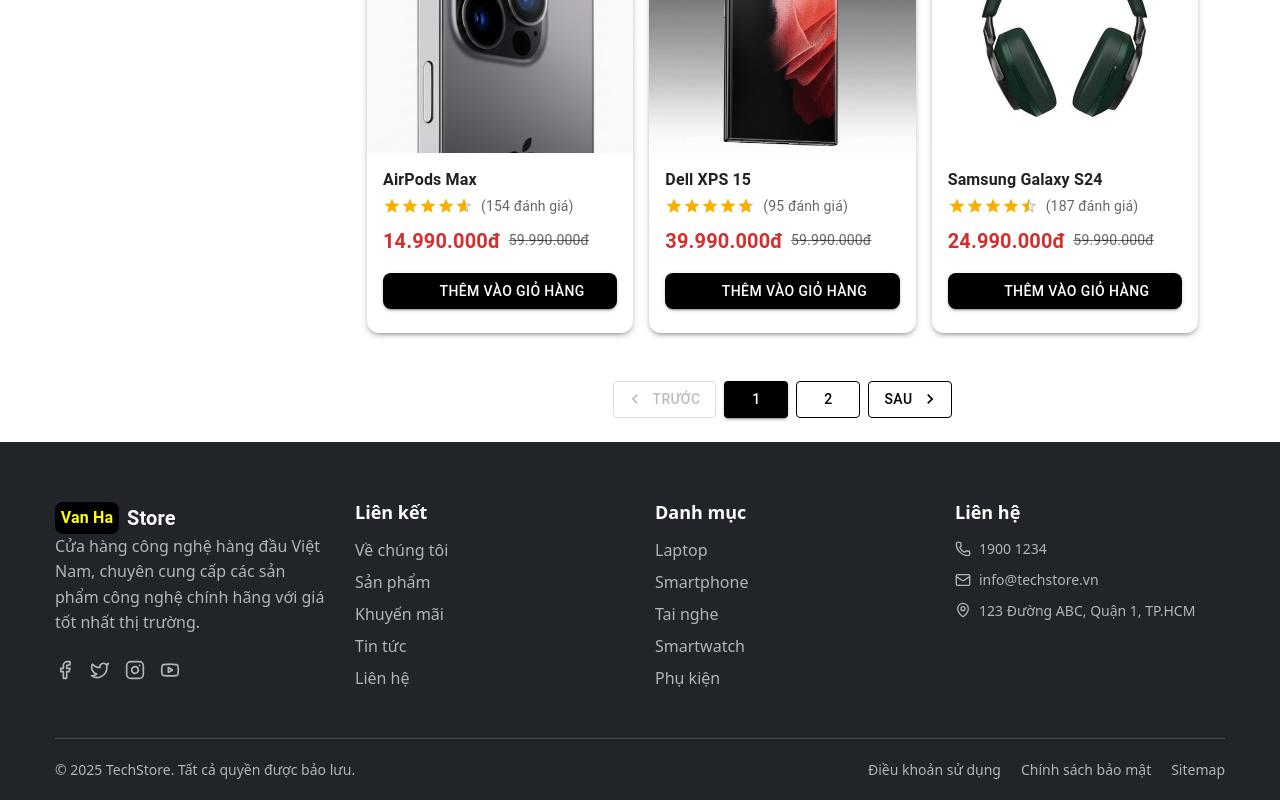
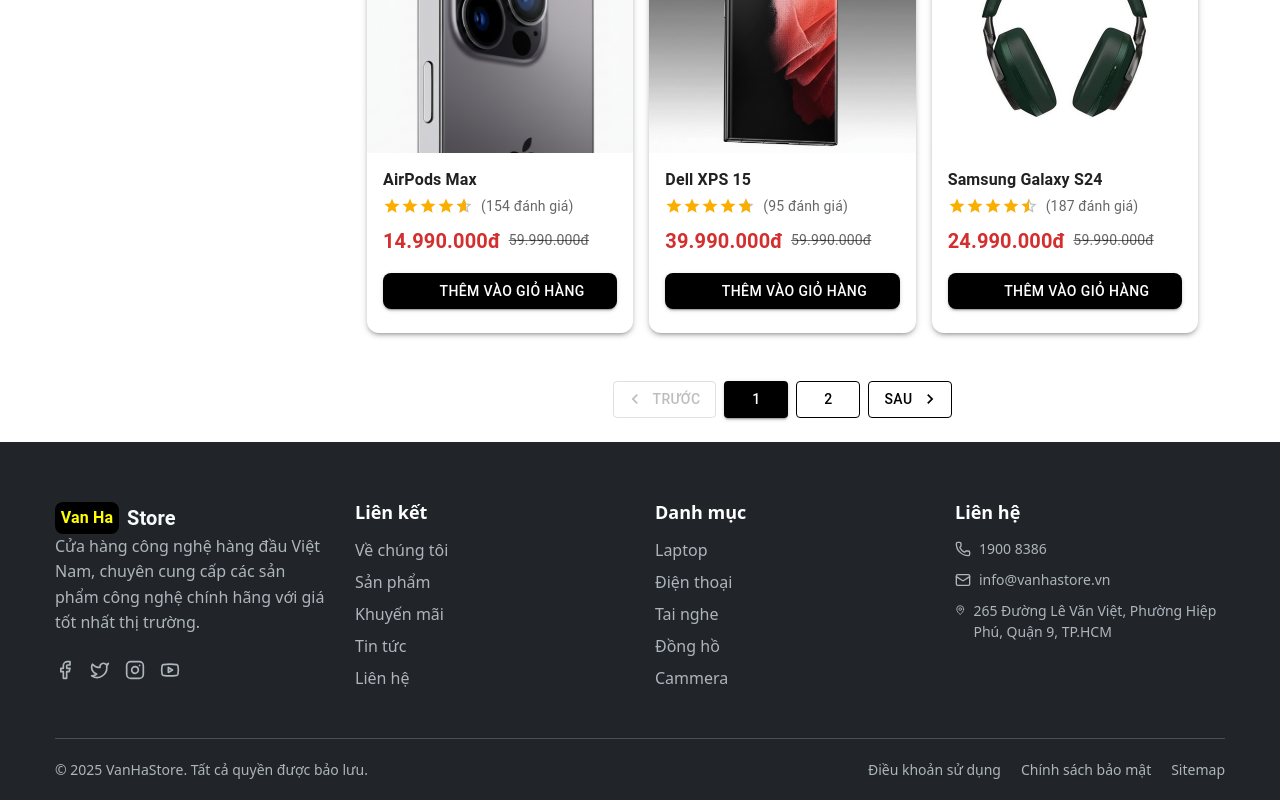
Before and after one commit to mmD8984/ui_store, a React (Vite) app: page /products in a window 1280 px wide. Shown: the part 810-1610 px from the top of the page. Built offline with nearby package versions, Linux system fonts and the light colour scheme; no server answers; some icons are missing.

Commit message:
Fix Footer, Header(+ProductsPage)

```diff
--- a/src/common/Footer.tsx
+++ b/src/common/Footer.tsx
@@ -1,5 +1,4 @@
 import { FacebookIcon, TwitterIcon, InstagramIcon, YoutubeIcon, Mail, Phone, MapPin } from "lucide-react"
-import logo from "../assets/images/logo.png";
 import {Box, Typography} from "@mui/material";
 import React from "react";
 import {Link} from "react-router-dom";
@@ -40,23 +39,10 @@
                             style={{fontWeight: "bold", marginBottom: "15px", fontSize: "18px",}}>
                             Liên kết
                         </h5>
-                        <ul
-                            style={{
-                                listStyle: "none",
-                                padding: 0,
-                                margin: 0,
-                            }}
-                        >
+                        <ul style={{listStyle: "none", padding: 0, margin: 0,}}>
                             {["Về chúng tôi", "Sản phẩm", "Khuyến mãi", "Tin tức", "Liên hệ"].map((item, index) => (
                                 <li key={index} style={{ marginBottom: "8px" }}>
-                                    <a
-                                        href="#"
-                                        style={{
-                                            color: "#adb5bd",
-                                            textDecoration: "none",
-                                            transition: "color 0.2s ease",
-                                        }}
-                                    >
+                                    <a href="#" style={{color: "#adb5bd", textDecoration: "none", transition: "color 0.2s ease",}}>
                                         {item}
                                     </a>
                                 </li>
@@ -66,32 +52,13 @@
 
                     {/* Categories */}
                     <div>
-                        <h5
-                            style={{
-                                fontWeight: "bold",
-                                marginBottom: "15px",
-                                fontSize: "18px",
-                            }}
-                        >
+                        <h5 style={{fontWeight: "bold", marginBottom: "15px", fontSize: "18px",}}>
                             Danh mục
                         </h5>
-                        <ul
-                            style={{
-                                listStyle: "none",
-                                padding: 0,
-                                margin: 0,
-                            }}
-                        >
-                            {["Laptop", "Smartphone", "Tai nghe", "Smartwatch", "Phụ kiện"].map((item, index) => (
+                        <ul style={{listStyle: "none", padding: 0, margin: 0,}}>
+                            {["Laptop", "Điện thoại", "Tai nghe", "Đồng hồ", "Cammera"].map((item, index) => (
                                 <li key={index} style={{ marginBottom: "8px" }}>
-                                    <a
-                                        href="#"
-                                        style={{
-                                            color: "#adb5bd",
-                                            textDecoration: "none",
-                                            transition: "color 0.2s ease",
-                                        }}
-                                    >
+                                    <a href="#" style={{color: "#adb5bd", textDecoration: "none", transition: "color 0.2s ease",}}>
                                         {item}
                                     </a>
                                 </li>
@@ -101,90 +68,33 @@
 
                     {/* Contact */}
                     <div>
-                        <h5
-                            style={{
-                                fontWeight: "bold",
-                                marginBottom: "15px",
-                                fontSize: "18px",
-                            }}
-                        >
+                        <h5 style={{fontWeight: "bold", marginBottom: "15px", fontSize: "18px",}}>
                             Liên hệ
                         </h5>
-                        <ul
-                            style={{
-                                listStyle: "none",
-                                padding: 0,
-                                margin: 0,
-                            }}
-                        >
-                            <li
-                                style={{
-                                    marginBottom: "10px",
-                                    display: "flex",
-                                    alignItems: "center",
-                                    gap: "8px",
-                                }}
-                            >
+                        <ul style={{listStyle: "none", padding: 0, margin: 0,}}>
+                            <li style={{marginBottom: "10px", display: "flex", alignItems: "center", gap: "8px",}}>
                                 <Phone style={{ width: "16px", height: "16px", color: "#adb5bd" }} />
-                                <span style={{ color: "#adb5bd", fontSize: "14px" }}>1900 1234</span>
+                                <span style={{ color: "#adb5bd", fontSize: "14px" }}>1900 8386</span>
                             </li>
-                            <li
-                                style={{
-                                    marginBottom: "10px",
-                                    display: "flex",
-                                    alignItems: "center",
-                                    gap: "8px",
-                                }}
-                            >
+                            <li style={{marginBottom: "10px", display: "flex", alignItems: "center", gap: "8px",}}>
                                 <Mail style={{ width: "16px", height: "16px", color: "#adb5bd" }} />
-                                <span style={{ color: "#adb5bd", fontSize: "14px" }}>info@techstore.vn</span>
+                                <span style={{ color: "#adb5bd", fontSize: "14px" }}>info@vanhastore.vn</span>
                             </li>
-                            <li
-                                style={{
-                                    display: "flex",
-                                    alignItems: "flex-start",
-                                    gap: "8px",
-                                }}
-                            >
+                            <li style={{display: "flex", alignItems: "flex-start", gap: "8px",}}>
                                 <MapPin style={{ width: "16px", height: "16px", color: "#adb5bd", marginTop: "2px" }} />
-                                <span style={{ color: "#adb5bd", fontSize: "14px" }}>123 Đường ABC, Quận 1, TP.HCM</span>
+                                <span style={{ color: "#adb5bd", fontSize: "14px" }}>265 Đường Lê Văn Việt, Phường Hiệp Phú, Quận 9, TP.HCM</span>
                             </li>
                         </ul>
                     </div>
                 </div>
 
-                <div
-                    style={{
-                        borderTop: "1px solid #495057",
-                        paddingTop: "20px",
-                        display: "flex",
-                        justifyContent: "space-between",
-                        alignItems: "center",
-                        flexWrap: "wrap",
-                        gap: "15px",
-                    }}
-                >
-                    <p
-                        style={{
-                            color: "#adb5bd",
-                            fontSize: "14px",
-                            margin: 0,
-                        }}
-                    >
-                        © 2025 TechStore. Tất cả quyền được bảo lưu.
+                <div style={{borderTop: "1px solid #495057", paddingTop: "20px", display: "flex", justifyContent: "space-between", alignItems: "center", flexWrap: "wrap", gap: "15px",}}>
+                    <p style={{color: "#adb5bd", fontSize: "14px", margin: 0,}}>
+                        © 2025 VanHaStore. Tất cả quyền được bảo lưu.
                     </p>
                     <div style={{ display: "flex", gap: "20px" }}>
                         {["Điều khoản sử dụng", "Chính sách bảo mật", "Sitemap"].map((item, index) => (
-                            <a
-                                key={index}
-                                href="#"
-                                style={{
-                                    color: "#adb5bd",
-                                    textDecoration: "none",
-                                    fontSize: "14px",
-                                    transition: "color 0.2s ease",
-                                }}
-                            >
+                            <a key={index} href="#" style={{color: "#adb5bd", textDecoration: "none", fontSize: "14px", transition: "color 0.2s ease",}}>
                                 {item}
                             </a>
                         ))}
--- a/src/pages/ProductsPage.tsx
+++ b/src/pages/ProductsPage.tsx
@@ -4,6 +4,8 @@
 
 import { Typography,} from "@mui/material";
 import {Link} from "react-router-dom";
+import { useSearchParams } from "react-router-dom";
+import { useEffect } from "react";
 
 import Breadcrumbs from "@/components/products/Breadcrumbs.tsx";
 import Filters from "@/components/products/Filters.tsx";
@@ -19,21 +21,29 @@
 import taingheblt from "../assets/images/tai-nghe-chup-tai-bowers-wilkins-px8.jpg";
 
 const allProducts = [
-    { id: 1, name: 'MacBook Pro 16"', price: 45900000, originalPrice: 59990000, category: "Laptop", image: macbookpro, rating: 4.8, reviews: 128 },
+    { id: 1, name: 'MacBook Pro 16"', price: 45900000, originalPrice: 59990000, category: "Tai nghe", image: macbookpro, rating: 4.8, reviews: 128 },
     { id: 2, name: "iPhone 15 Pro", price: 29990000, originalPrice: 59990000, category: "Điện thoại", image: ip15promax, rating: 4.9, reviews: 256 },
-    { id: 3, name: "iPad Air", price: 18990000, originalPrice: 59990000, category: "Máy tính bảng", image: s24ultra, rating: 4.7, reviews: 89 },
-    { id: 4, name: "AirPods Max", price: 14990000, originalPrice: 59990000, category: "Phụ kiện", image: ip15promax, rating: 4.6, reviews: 154 },
+    { id: 3, name: "iPad Air", price: 18990000, originalPrice: 59990000, category: "Đồng hồ", image: s24ultra, rating: 4.7, reviews: 89 },
+    { id: 4, name: "AirPods Max", price: 14990000, originalPrice: 59990000, category: "Camera", image: ip15promax, rating: 4.6, reviews: 154 },
     { id: 5, name: "Dell XPS 15", price: 39990000, originalPrice: 59990000, category: "Laptop", image: s24ultra, rating: 4.7, reviews: 95 },
     { id: 6, name: "Samsung Galaxy S24", price: 24990000, originalPrice: 59990000, category: "Điện thoại", image: taingheblt, rating: 4.5, reviews: 187 },
-    { id: 7, name: "Samsung Tab S9", price: 16990000, originalPrice: 59990000, category: "Máy tính bảng", image: macbookpro, rating: 4.4, reviews: 67 },
-    { id: 8, name: "Sony WH-1000XM5", price: 8990000, originalPrice: 59990000, category: "Phụ kiện", image: donghori, rating: 4.8, reviews: 203 },
-    { id: 9, name: "Lenovo ThinkPad", price: 35990000, originalPrice: 59990000, category: "Laptop", image: dellxps13, rating: 4.6, reviews: 112 },
+    { id: 7, name: "Samsung Tab S9", price: 16990000, originalPrice: 59990000, category: "Đồng hồ", image: macbookpro, rating: 4.4, reviews: 67 },
+    { id: 8, name: "Sony WH-1000XM5", price: 8990000, originalPrice: 59990000, category: "Camera", image: donghori, rating: 4.8, reviews: 203 },
+    { id: 9, name: "Lenovo ThinkPad", price: 35990000, originalPrice: 59990000, category: "Tai nghe", image: dellxps13, rating: 4.6, reviews: 112 },
     { id: 10, name: "Google Pixel 8", price: 22990000, originalPrice: 59990000, category: "Điện thoại", image: dellxps13, rating: 4.7, reviews: 176 },
-    { id: 11, name: "Apple Watch Ultra", price: 12990000, originalPrice: 59990000, category: "Laptop", image: donghori, rating: 4.9, reviews: 234 },
+    { id: 11, name: "Apple Watch Ultra", price: 12990000, originalPrice: 59990000, category: "Tai nghe", image: donghori, rating: 4.9, reviews: 234 },
     { id: 12, name: "ASUS ROG Gaming Laptop", price: 55990000, originalPrice: 59990000, category: "Laptop", image: taingheblt, rating: 4.8, reviews: 145 },
 ];
 
-const categories = ["Tất cả", "Laptop", "Điện thoại", "Máy tính bảng", "Phụ kiện"];
+const categories = ["Tất cả", "Laptop", "Điện thoại", "Tai nghe", "Đồng hồ", "Camera"];
+
+const categoryMap: Record<string, string> = {
+    laptops: "Laptop",
+    smartphones: "Điện thoại",
+    earphones: "Tai nghe",
+    wristwatch: "Đồng hồ",
+    camera: "Camera",
+};
 
 const sortOptions = [
     { label: "Mới nhất", value: "newest" },
@@ -43,10 +53,18 @@
 ];
 
 const ProductsPage = () => {
+    const [searchParams] = useSearchParams();
+    const categoryFromURL = searchParams.get("category") || "";
     const [selectedCategory, setSelectedCategory] = useState("Tất cả");
     const [sortBy, setSortBy] = useState("newest");
     const [priceRange, setPriceRange] = useState<number[]>([0, 60000000]);
     const [currentPage, setCurrentPage] = useState(1);
+
+    useEffect(() => {
+        if (categoryFromURL) {
+            setSelectedCategory(categoryMap[categoryFromURL]);
+        }
+    }, [categoryFromURL]);
 
     const itemsPerPage = 6;
 
```
Also changed, not shown: src/common/Header.tsx (+6 -6 lines).
